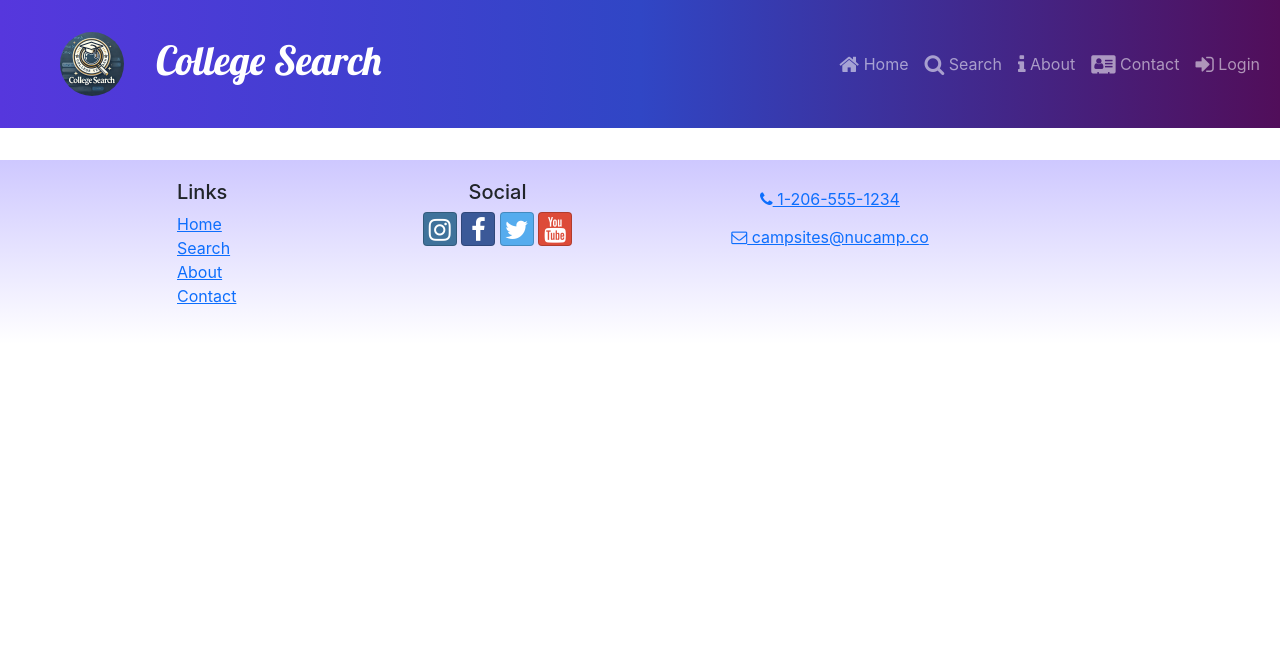
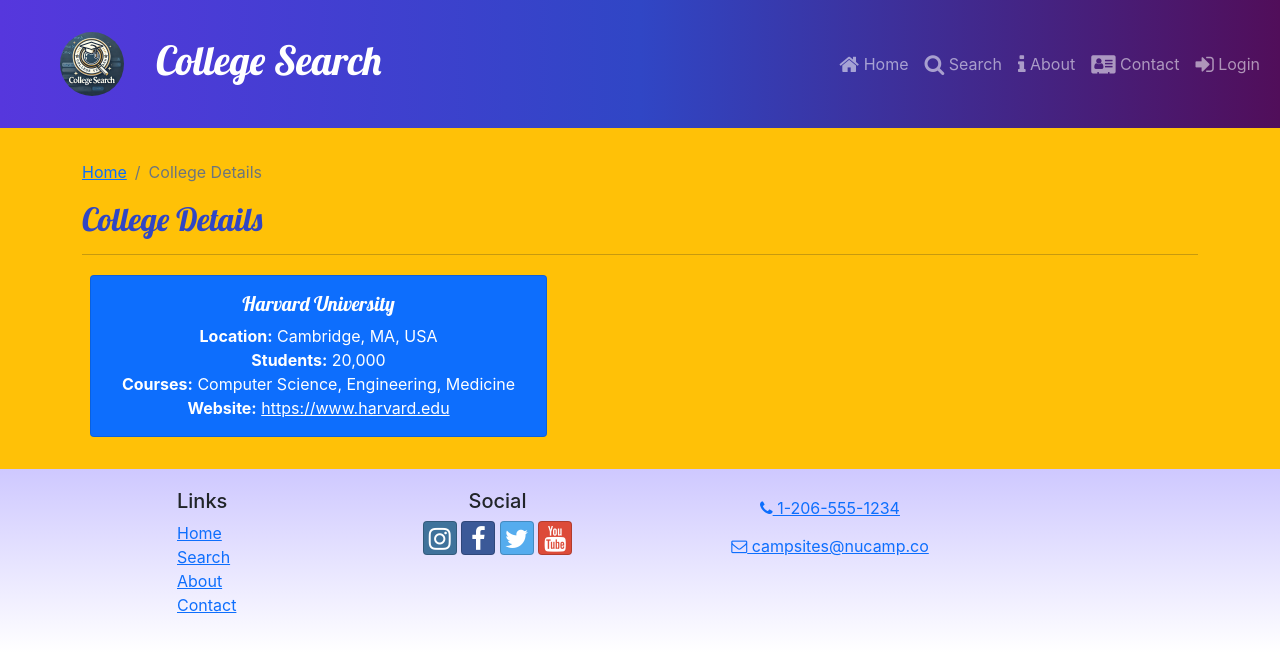
Before and after one commit to mathiasadikpon/colleges-search-app-react, a React (Create React App) app: page /1 in a window 1280 px wide. Shown: the top 652 px of the page. Built offline with nearby package versions, Linux system fonts and the light colour scheme.

Commit message:
add CollegeDetail component and update CollegeDetailPage; enhance College component layout and styling

```diff
--- a/src/App.css
+++ b/src/App.css
@@ -73,3 +73,8 @@
   opacity: 0;
   transition: 300ms ease-in;
 }
+
+/* footer, footer Link, footer a{
+  color: white;
+  background-color: blue;
+} */
--- a/src/App.js
+++ b/src/App.js
@@ -10,7 +10,7 @@
 
 function App() {
   return (
-    <div className="App">
+    <div className="App bg-warning text-dark ">
 <Header/>
 <Routes>
   <Route path="/" element={<HomePage />} />
--- a/src/colleges/College.js
+++ b/src/colleges/College.js
@@ -1,32 +1,54 @@
 import React, { useState } from "react";
 import { Link } from "react-router-dom";
-import { Card, CardBody, CardText, CardTitle, Col } from "reactstrap";
+import {
+  Card,
+  CardBody,
+  CardFooter,
+  CardText,
+  CardTitle,
+  Col,
+} from "reactstrap";
 
 const College = ({ college }) => {
-  const { id, name, city, state, country, no_of_students, courses, website } = college;
+  const { id, name, city, state, country, no_of_students, courses, website } =
+    college;
 
   // State to track if the college is added
   const [isAdded, setIsAdded] = useState(false);
 
   return (
-    <Col xs="12" sm="6" lg="3">
-      <Link to={`/${id}`}>
-      <Card className="bg-primary text-white m-1">
+    <Col xs="12" sm="6" lg="3" className="p-2">
+      <Card className="bg-primary text-white m-1 shadow">
+        <Link
+          to={`/${id}`}
+          className="text-white"
+          style={{ cursor: "default", textDecoration: "none" }}
+        >
           <CardBody>
             <CardTitle tag="h5">{name}</CardTitle>
             <CardText>
               <strong>Location:</strong> {city}, {state}, {country} <br />
-            <strong>Students:</strong> {no_of_students.toLocaleString()} <br />
+              <strong>Students:</strong> {no_of_students.toLocaleString()}{" "}
+              <br />
               <strong>Courses:</strong> {courses.join(", ")} <br />
               <strong>Website:</strong>{" "}
-            <a href={website} target="_blank" rel="noopener noreferrer" className="text-white">
+              <a
+                href={website}
+                target="_blank"
+                rel="noopener noreferrer"
+                className="text-white"
+              >
                 {website}
               </a>
             </CardText>
-
+          </CardBody>
+        </Link>
+        <CardFooter>
           {/* Clickable Icon with better contrast */}
           <i
-            className={`fa ${isAdded ? "fa-check-circle" : "fa-plus-circle"} fa-lg`}
+            className={`fa ${
+              isAdded ? "fa-check-circle" : "fa-plus-circle"
+            } fa-lg`}
             style={{
               cursor: "pointer",
               padding: "3px",
@@ -36,11 +58,11 @@
             }}
             onClick={(e) => {
               e.stopPropagation(); // Prevent card click from triggering navigation
-              setIsAdded(!isAdded)}}
+              setIsAdded(!isAdded);
+            }}
           />
-        </CardBody>
+        </CardFooter>
       </Card>
-      </Link>
     </Col>
   );
 };
--- /dev/null
+++ b/src/colleges/CollegeDetail.js
@@ -0,0 +1,41 @@
+import React from "react";
+import { Card, CardImg, CardTitle, CardText, CardBody, Col } from "reactstrap";
+const CollegeDetail = () => {
+  const college = {
+    id: 1,
+    name: "Harvard University",
+    city: "Cambridge",
+    state: "MA",
+    country: "USA",
+    no_of_students: 20000,
+    courses: ["Computer Science", "Engineering", "Medicine"],
+    website: "https://www.harvard.edu",
+  };
+  const { name, city, state, country, no_of_students, courses, website } =
+    college;
+  return (
+    <Col md="5" className="m-1 text-center ">
+      <Card className="bg-primary text-white m-1">
+        <CardBody>
+          <CardTitle tag="h5">{name}</CardTitle>
+          <CardText>
+            <strong>Location:</strong> {city}, {state}, {country} <br />
+            <strong>Students:</strong> {no_of_students.toLocaleString()} <br />
+            <strong>Courses:</strong> {courses.join(", ")} <br />
+            <strong>Website:</strong>{" "}
+            <a
+              href={website}
+              target="_blank"
+              rel="noopener noreferrer"
+              className="text-white"
+            >
+              {website}
+            </a>
+          </CardText>
+        </CardBody>
+      </Card>
+    </Col>
+  );
+};
+
+export default CollegeDetail;
--- a/src/pages/CollegeDetailPage.js
+++ b/src/pages/CollegeDetailPage.js
@@ -1,10 +1,14 @@
 import React from 'react'
+import { Container } from 'reactstrap'
+import SubHeader from '../components/SubHeader'
+import CollegeDetail from '../colleges/CollegeDetail'
 
 const CollegeDetailPage = () => {
   return (
-    <div>
-
-    </div>
+    <Container>
+        <SubHeader current="College Details"/>
+        <CollegeDetail />
+    </Container>
   )
 }
 
```
Lines whose indentation alone changed are shown as unchanged.
